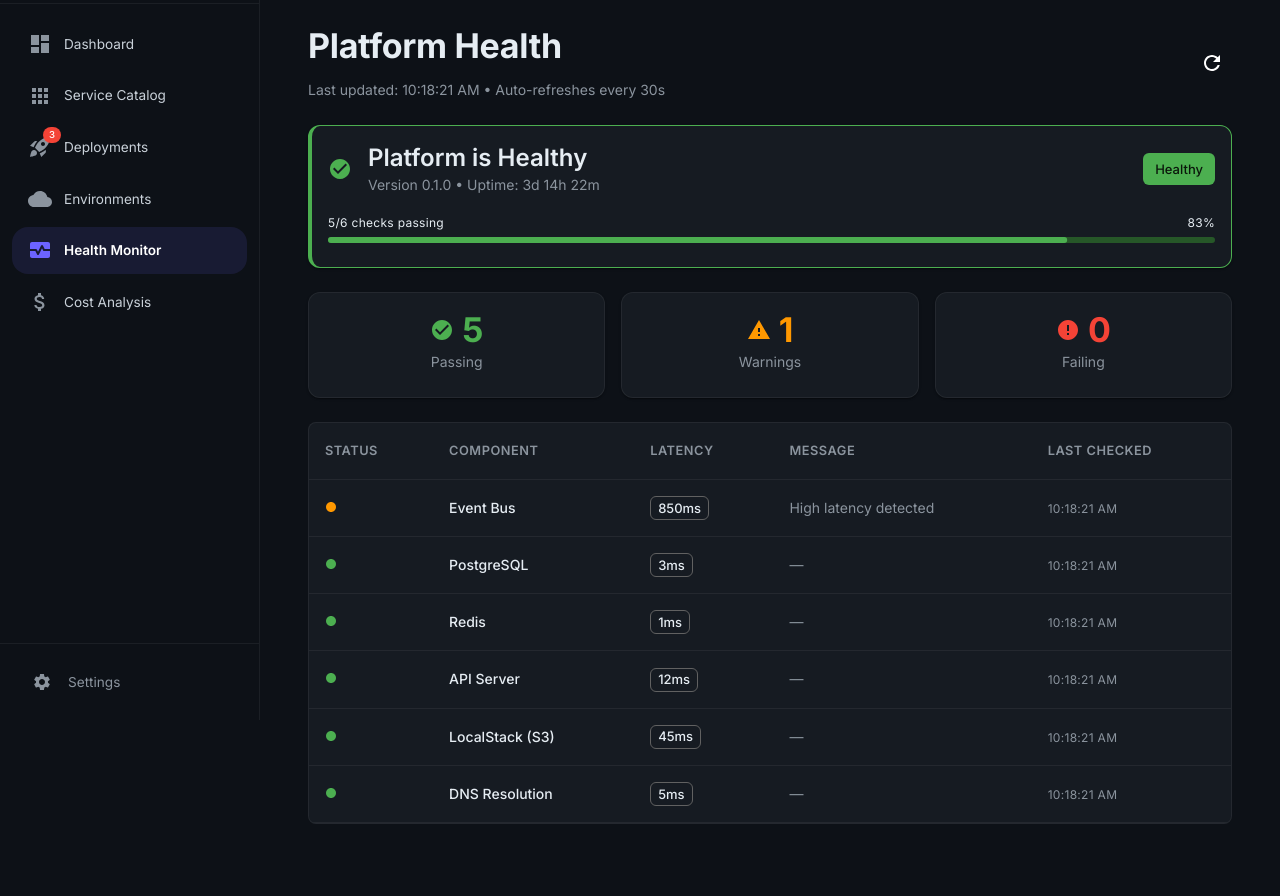
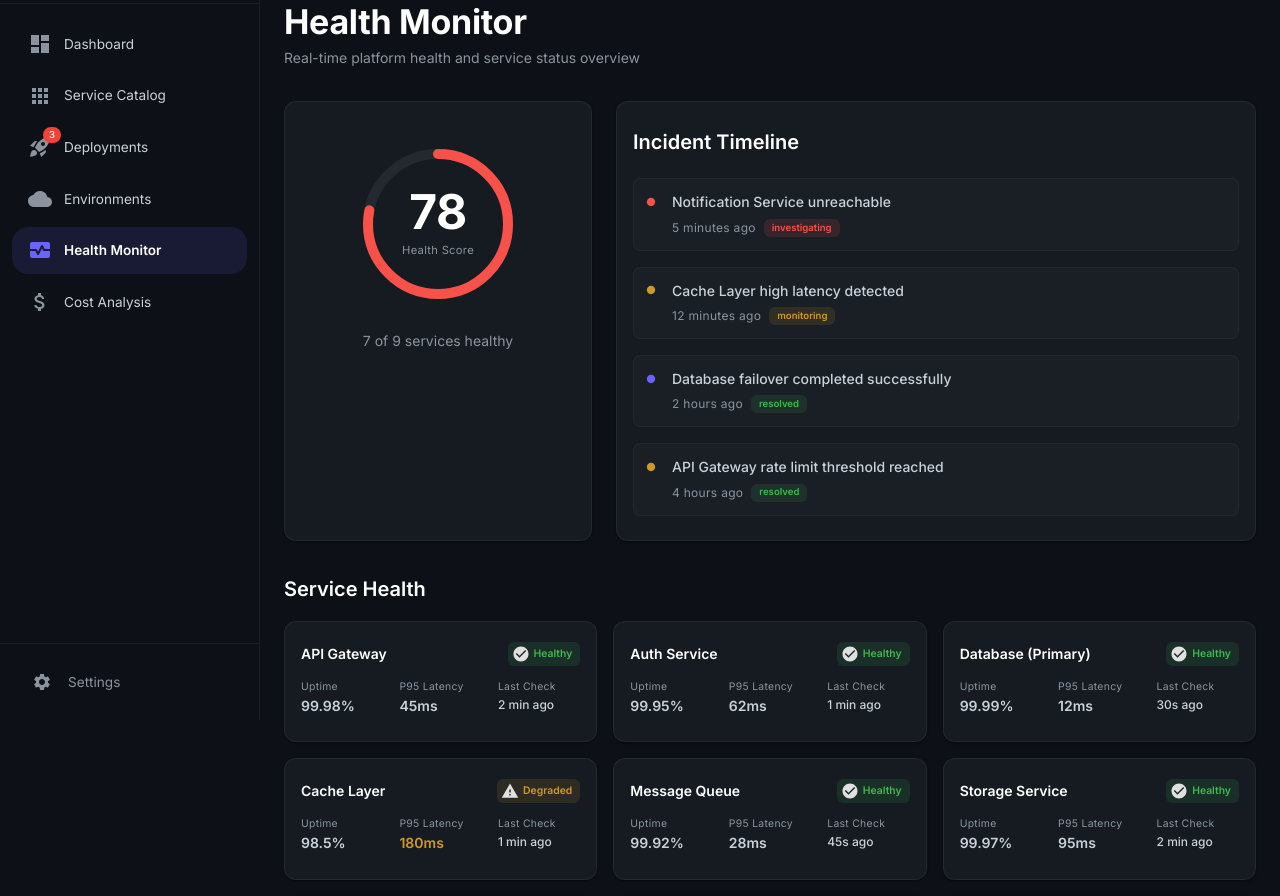
Before and after one commit to JasonTM17/Internal-_Developer_Platform_DevOps, a React (Vite) app in the folder apps/portal/: page /health in a window 1280 px wide. Shown: the part 80-976 px from the top of the page. Before the commit the page ends 952 px from the top, so only its background shows below. Built offline with nearby package versions, Linux system fonts and the light colour scheme; no server answers.

Commit message:
feat(portal): add comprehensive health monitoring dashboard

```diff
--- a/apps/portal/src/plugins/health/HealthDashboard.tsx
+++ b/apps/portal/src/plugins/health/HealthDashboard.tsx
@@ -7,253 +7,333 @@ import {
   CardContent,
   Chip,
   LinearProgress,
-  Alert,
   Stack,
-  Table,
-  TableBody,
-  TableCell,
-  TableContainer,
-  TableHead,
-  TableRow,
-  Paper,
   Tooltip,
-  IconButton,
 } from '@mui/material';
 import CheckCircleIcon from '@mui/icons-material/CheckCircle';
 import WarningIcon from '@mui/icons-material/Warning';
 import ErrorIcon from '@mui/icons-material/Error';
-import RefreshIcon from '@mui/icons-material/Refresh';
 import CircleIcon from '@mui/icons-material/Circle';
-import { platformApi } from '../../api/platformApi';
+import AccessTimeIcon from '@mui/icons-material/AccessTime';
+import TrendingUpIcon from '@mui/icons-material/TrendingUp';
 
-interface HealthCheck {
-  name: string;
-  status: 'pass' | 'warn' | 'fail';
-  latency_ms: number;
-  message?: string;
-  lastChecked: string;
-}
+// Mock data for the health dashboard
+const mockServices = [
+  { name: 'API Gateway', status: 'healthy' as const, uptime: 99.98, responseTime: 45, lastCheck: '2 min ago' },
+  { name: 'Auth Service', status: 'healthy' as const, uptime: 99.95, responseTime: 62, lastCheck: '1 min ago' },
+  { name: 'Database (Primary)', status: 'healthy' as const, uptime: 99.99, responseTime: 12, lastCheck: '30s ago' },
+  { name: 'Cache Layer', status: 'degraded' as const, uptime: 98.5, responseTime: 180, lastCheck: '1 min ago' },
+  { name: 'Message Queue', status: 'healthy' as const, uptime: 99.92, responseTime: 28, lastCheck: '45s ago' },
+  { name: 'Storage Service', status: 'healthy' as const, uptime: 99.97, responseTime: 95, lastCheck: '2 min ago' },
+  { name: 'Notification Service', status: 'down' as const, uptime: 95.2, responseTime: 0, lastCheck: '5 min ago' },
+  { name: 'Search Engine', status: 'healthy' as const, uptime: 99.88, responseTime: 120, lastCheck: '1 min ago' },
+  { name: 'CI/CD Pipeline', status: 'healthy' as const, uptime: 99.75, responseTime: 340, lastCheck: '3 min ago' },
+];
 
-interface PlatformHealth {
-  status: 'healthy' | 'degraded' | 'unhealthy';
-  version: string;
-  timestamp: string;
-  uptime: string;
-  checks: HealthCheck[];
-}
+const mockIncidents = [
+  { id: 1, title: 'Notification Service unreachable', severity: 'critical' as const, time: '5 minutes ago', status: 'investigating' },
+  { id: 2, title: 'Cache Layer high latency detected', severity: 'warning' as const, time: '12 minutes ago', status: 'monitoring' },
+  { id: 3, title: 'Database failover completed successfully', severity: 'info' as const, time: '2 hours ago', status: 'resolved' },
+  { id: 4, title: 'API Gateway rate limit threshold reached', severity: 'warning' as const, time: '4 hours ago', status: 'resolved' },
+];
 
-const statusConfig = {
-  healthy: { color: 'success' as const, icon: <CheckCircleIcon color="success" />, label: 'Healthy' },
-  degraded: { color: 'warning' as const, icon: <WarningIcon color="warning" />, label: 'Degraded' },
-  unhealthy: { color: 'error' as const, icon: <ErrorIcon color="error" />, label: 'Unhealthy' },
+const mockSLOs = [
+  { name: 'API Availability', target: 99.9, current: 99.95, budget: 87 },
+  { name: 'P95 Latency < 200ms', target: 95, current: 97.2, budget: 72 },
+  { name: 'Error Rate < 0.1%', target: 99.9, current: 99.85, budget: 45 },
+  { name: 'Deployment Success Rate', target: 99, current: 99.5, budget: 92 },
+];
+
+type ServiceStatus = 'healthy' | 'degraded' | 'down';
+
+const statusConfig: Record<ServiceStatus, { color: string; bg: string; icon: React.ReactNode; label: string }> = {
+  healthy: { color: '#3fb950', bg: 'rgba(63, 185, 80, 0.12)', icon: <CheckCircleIcon sx={{ fontSize: 18, color: '#3fb950' }} />, label: 'Healthy' },
+  degraded: { color: '#d29922', bg: 'rgba(210, 153, 34, 0.12)', icon: <WarningIcon sx={{ fontSize: 18, color: '#d29922' }} />, label: 'Degraded' },
+  down: { color: '#f85149', bg: 'rgba(248, 81, 73, 0.12)', icon: <ErrorIcon sx={{ fontSize: 18, color: '#f85149' }} />, label: 'Down' },
 };
 
-const checkStatusColors: Record<string, string> = {
-  pass: '#4caf50',
-  warn: '#ff9800',
-  fail: '#f44336',
+const incidentColors: Record<string, string> = {
+  critical: '#f85149',
+  warning: '#d29922',
+  info: '#6C63FF',
+};
+
+// Circular gauge component for overall health score
+const HealthGauge: React.FC<{ score: number }> = ({ score }) => {
+  const radius = 70;
+  const circumference = 2 * Math.PI * radius;
+  const strokeDashoffset = circumference - (score / 100) * circumference;
+  const color = score >= 95 ? '#3fb950' : score >= 80 ? '#d29922' : '#f85149';
+
+  return (
+    <Box sx={{ position: 'relative', display: 'inline-flex', alignItems: 'center', justifyContent: 'center' }}>
+      <svg width="180" height="180" viewBox="0 0 180 180">
+        {/* Background circle */}
+        <circle
+          cx="90"
+          cy="90"
+          r={radius}
+          fill="none"
+          stroke="rgba(255,255,255,0.06)"
+          strokeWidth="10"
+        />
+        {/* Progress circle */}
+        <circle
+          cx="90"
+          cy="90"
+          r={radius}
+          fill="none"
+          stroke={color}
+          strokeWidth="10"
+          strokeLinecap="round"
+          strokeDasharray={circumference}
+          strokeDashoffset={strokeDashoffset}
+          transform="rotate(-90 90 90)"
+          style={{ transition: 'stroke-dashoffset 1s ease-in-out' }}
+        />
+      </svg>
+      <Box sx={{ position: 'absolute', textAlign: 'center' }}>
+        <Typography variant="h3" sx={{ fontWeight: 700, color: '#ffffff', lineHeight: 1 }}>
+          {score}
+        </Typography>
+        <Typography variant="caption" sx={{ color: '#8b949e', fontSize: '0.7rem' }}>
+          Health Score
+        </Typography>
+      </Box>
+    </Box>
+  );
 };
 
 export const HealthDashboard: React.FC = () => {
-  const [health, setHealth] = useState<PlatformHealth | null>(null);
   const [loading, setLoading] = useState(true);
-  const [error, setError] = useState<string | null>(null);
-  const [lastRefresh, setLastRefresh] = useState<Date>(new Date());
-
-  const fetchHealth = async () => {
-    try {
-      const response = await platformApi.health.get();
-      setHealth(response);
-      setError(null);
-      setLastRefresh(new Date());
-    } catch (err) {
-      setError(err instanceof Error ? err.message : 'Failed to fetch health status');
-    } finally {
-      setLoading(false);
-    }
-  };
 
   useEffect(() => {
-    fetchHealth();
-    const interval = setInterval(fetchHealth, 30000);
-    return () => clearInterval(interval);
+    const timer = setTimeout(() => setLoading(false), 600);
+    return () => clearTimeout(timer);
   }, []);
 
-  const passCount = health?.checks.filter((c) => c.status === 'pass').length || 0;
-  const warnCount = health?.checks.filter((c) => c.status === 'warn').length || 0;
-  const failCount = health?.checks.filter((c) => c.status === 'fail').length || 0;
-  const totalChecks = health?.checks.length || 0;
-
-  const overallHealthPercent = totalChecks > 0 ? (passCount / totalChecks) * 100 : 0;
+  const healthyCount = mockServices.filter((s) => s.status === 'healthy').length;
+  const totalServices = mockServices.length;
+  const healthScore = Math.round((healthyCount / totalServices) * 100);
 
   if (loading) {
     return (
       <Box sx={{ p: 3 }}>
-        <LinearProgress />
+        <LinearProgress sx={{ borderRadius: 2 }} />
       </Box>
     );
   }
 
   return (
-    <Box sx={{ p: 3, maxWidth: 1400, mx: 'auto', animation: 'fadeIn 0.5s ease-out both' }}>
+    <Box sx={{ maxWidth: 1400, mx: 'auto', animation: 'fadeIn 0.5s ease-out both' }}>
       {/* Header */}
-      <Box sx={{ display: 'flex', justifyContent: 'space-between', alignItems: 'center', mb: 3 }}>
-        <Box>
-          <Typography variant="h4" component="h1" gutterBottom>
-            Platform Health
+      <Box sx={{ mb: 4 }}>
+        <Typography variant="h4" sx={{ fontWeight: 700, color: '#ffffff', mb: 0.5 }}>
+          Health Monitor
         </Typography>
-          <Typography variant="body2" color="text.secondary">
-            Last updated: {lastRefresh.toLocaleTimeString()} • Auto-refreshes every 30s
+        <Typography variant="body2" sx={{ color: '#8b949e' }}>
+          Real-time platform health and service status overview
         </Typography>
       </Box>
-        <IconButton onClick={fetchHealth} aria-label="Refresh health status">
-          <RefreshIcon />
-        </IconButton>
-      </Box>
 
-      {error && (
-        <Alert severity="error" sx={{ mb: 3 }}>
-          {error}
-        </Alert>
-      )}
-
-      {health && (
-        <>
-          {/* Overall Status Banner */}
-          <Card
-            sx={{
-              mb: 3,
-              borderLeft: 4,
-              borderColor: `${statusConfig[health.status].color}.main`,
-            }}
-          >
-            <CardContent>
-              <Box sx={{ display: 'flex', alignItems: 'center', gap: 2 }}>
-                {statusConfig[health.status].icon}
-                <Box sx={{ flexGrow: 1 }}>
-                  <Typography variant="h5">
-                    Platform is {statusConfig[health.status].label}
+      {/* Top Section: Health Gauge + Quick Stats */}
+      <Grid container spacing={3} sx={{ mb: 4 }}>
+        <Grid item xs={12} md={4}>
+          <Card sx={{ bgcolor: '#161b22', border: '1px solid rgba(255,255,255,0.06)', borderRadius: '12px', height: '100%' }}>
+            <CardContent sx={{ display: 'flex', flexDirection: 'column', alignItems: 'center', justifyContent: 'center', py: 4 }}>
+              <HealthGauge score={healthScore} />
+              <Typography variant="body2" sx={{ color: '#8b949e', mt: 2 }}>
+                {healthyCount} of {totalServices} services healthy
               </Typography>
-                  <Typography variant="body2" color="text.secondary">
-                    Version {health.version} • Uptime: {health.uptime}
-                  </Typography>
-                </Box>
-                <Chip
-                  label={statusConfig[health.status].label}
-                  color={statusConfig[health.status].color}
-                  size="medium"
-                />
-              </Box>
-              <Box sx={{ mt: 2 }}>
-                <Box sx={{ display: 'flex', justifyContent: 'space-between', mb: 0.5 }}>
-                  <Typography variant="caption">
-                    {passCount}/{totalChecks} checks passing
-                  </Typography>
-                  <Typography variant="caption">{overallHealthPercent.toFixed(0)}%</Typography>
-                </Box>
-                <LinearProgress
-                  variant="determinate"
-                  value={overallHealthPercent}
-                  color={health.status === 'healthy' ? 'success' : health.status === 'degraded' ? 'warning' : 'error'}
-                />
-              </Box>
-            </CardContent>
-          </Card>
-
-          {/* Summary Cards */}
-          <Grid container spacing={2} sx={{ mb: 3 }}>
-            <Grid item xs={4}>
-              <Card>
-                <CardContent sx={{ textAlign: 'center', py: 2 }}>
-                  <Stack direction="row" justifyContent="center" alignItems="center" spacing={1}>
-                    <CheckCircleIcon color="success" />
-                    <Typography variant="h4" color="success.main">{passCount}</Typography>
-                  </Stack>
-                  <Typography variant="body2" color="text.secondary">Passing</Typography>
             </CardContent>
           </Card>
         </Grid>
-            <Grid item xs={4}>
-              <Card>
-                <CardContent sx={{ textAlign: 'center', py: 2 }}>
-                  <Stack direction="row" justifyContent="center" alignItems="center" spacing={1}>
-                    <WarningIcon color="warning" />
-                    <Typography variant="h4" color="warning.main">{warnCount}</Typography>
+
+        <Grid item xs={12} md={8}>
+          <Card sx={{ bgcolor: '#161b22', border: '1px solid rgba(255,255,255,0.06)', borderRadius: '12px', height: '100%' }}>
+            <CardContent sx={{ py: 3 }}>
+              <Typography variant="h6" sx={{ fontWeight: 600, color: '#ffffff', mb: 2.5 }}>
+                Incident Timeline
+              </Typography>
+              <Stack spacing={2}>
+                {mockIncidents.map((incident) => (
+                  <Box
+                    key={incident.id}
+                    sx={{
+                      display: 'flex',
+                      alignItems: 'flex-start',
+                      gap: 2,
+                      p: 1.5,
+                      borderRadius: '8px',
+                      bgcolor: 'rgba(255,255,255,0.02)',
+                      border: '1px solid rgba(255,255,255,0.04)',
+                    }}
+                  >
+                    <CircleIcon sx={{ fontSize: 10, color: incidentColors[incident.severity], mt: 0.7 }} />
+                    <Box sx={{ flex: 1 }}>
+                      <Typography variant="body2" sx={{ color: '#c9d1d9', fontWeight: 500 }}>
+                        {incident.title}
+                      </Typography>
+                      <Stack direction="row" spacing={1} alignItems="center" sx={{ mt: 0.5 }}>
+                        <Typography variant="caption" sx={{ color: '#8b949e' }}>
+                          {incident.time}
+                        </Typography>
+                        <Chip
+                          label={incident.status}
+                          size="small"
+                          sx={{
+                            height: 18,
+                            fontSize: '0.6rem',
+                            fontWeight: 600,
+                            bgcolor: incident.status === 'resolved'
+                              ? 'rgba(63, 185, 80, 0.12)'
+                              : incident.status === 'investigating'
+                                ? 'rgba(248, 81, 73, 0.12)'
+                                : 'rgba(210, 153, 34, 0.12)',
+                            color: incident.status === 'resolved'
+                              ? '#3fb950'
+                              : incident.status === 'investigating'
+                                ? '#f85149'
+                                : '#d29922',
+                          }}
+                        />
                       </Stack>
-                  <Typography variant="body2" color="text.secondary">Warnings</Typography>
-                </CardContent>
-              </Card>
-            </Grid>
-            <Grid item xs={4}>
-              <Card>
-                <CardContent sx={{ textAlign: 'center', py: 2 }}>
-                  <Stack direction="row" justifyContent="center" alignItems="center" spacing={1}>
-                    <ErrorIcon color="error" />
-                    <Typography variant="h4" color="error.main">{failCount}</Typography>
+                    </Box>
+                  </Box>
+                ))}
               </Stack>
-                  <Typography variant="body2" color="text.secondary">Failing</Typography>
             </CardContent>
           </Card>
         </Grid>
       </Grid>
 
-          {/* Health Checks Table */}
-          <TableContainer component={Paper} variant="outlined">
-            <Table aria-label="Health checks table">
-              <TableHead>
-                <TableRow>
-                  <TableCell>Status</TableCell>
-                  <TableCell>Component</TableCell>
-                  <TableCell>Latency</TableCell>
-                  <TableCell>Message</TableCell>
-                  <TableCell>Last Checked</TableCell>
-                </TableRow>
-              </TableHead>
-              <TableBody>
-                {health.checks
-                  .sort((a, b) => {
-                    const order = { fail: 0, warn: 1, pass: 2 };
-                    return order[a.status] - order[b.status];
-                  })
-                  .map((check) => (
-                    <TableRow key={check.name} hover>
-                      <TableCell>
-                        <Tooltip title={check.status}>
-                          <CircleIcon
-                            sx={{ fontSize: 12, color: checkStatusColors[check.status] }}
+      {/* Service Health Grid */}
+      <Typography variant="h6" sx={{ fontWeight: 600, color: '#ffffff', mb: 2 }}>
+        Service Health
+      </Typography>
+      <Grid container spacing={2} sx={{ mb: 4 }}>
+        {mockServices.map((service) => (
+          <Grid item xs={12} sm={6} md={4} key={service.name}>
+            <Card
+              sx={{
+                bgcolor: '#161b22',
+                border: '1px solid rgba(255,255,255,0.06)',
+                borderRadius: '12px',
+                transition: 'all 0.2s ease',
+                '&:hover': { bgcolor: '#1c2128', border: '1px solid rgba(108, 99, 255, 0.15)' },
+              }}
+            >
+              <CardContent sx={{ py: 2.5 }}>
+                <Box sx={{ display: 'flex', justifyContent: 'space-between', alignItems: 'center', mb: 1.5 }}>
+                  <Typography variant="subtitle2" sx={{ color: '#ffffff', fontWeight: 600 }}>
+                    {service.name}
+                  </Typography>
+                  <Chip
+                    icon={statusConfig[service.status].icon as React.ReactElement}
+                    label={statusConfig[service.status].label}
+                    size="small"
+                    sx={{
+                      bgcolor: statusConfig[service.status].bg,
+                      color: statusConfig[service.status].color,
+                      fontWeight: 600,
+                      fontSize: '0.65rem',
+                      height: 24,
+                      '& .MuiChip-icon': { ml: 0.5 },
+                    }}
+                  />
+                </Box>
+
+                <Grid container spacing={2}>
+                  <Grid item xs={4}>
+                    <Typography variant="caption" sx={{ color: '#8b949e', display: 'block', fontSize: '0.65rem' }}>
+                      Uptime
+                    </Typography>
+                    <Typography variant="body2" sx={{ color: '#c9d1d9', fontWeight: 600 }}>
+                      {service.uptime}%
+                    </Typography>
+                  </Grid>
+                  <Grid item xs={4}>
+                    <Typography variant="caption" sx={{ color: '#8b949e', display: 'block', fontSize: '0.65rem' }}>
+                      P95 Latency
+                    </Typography>
+                    <Typography variant="body2" sx={{ color: service.responseTime > 150 ? '#d29922' : '#c9d1d9', fontWeight: 600 }}>
+                      {service.responseTime > 0 ? `${service.responseTime}ms` : '—'}
+                    </Typography>
+                  </Grid>
+                  <Grid item xs={4}>
+                    <Typography variant="caption" sx={{ color: '#8b949e', display: 'block', fontSize: '0.65rem' }}>
+                      Last Check
+                    </Typography>
+                    <Typography variant="body2" sx={{ color: '#c9d1d9', fontWeight: 500, fontSize: '0.75rem' }}>
+                      {service.lastCheck}
+                    </Typography>
+                  </Grid>
+                </Grid>
+              </CardContent>
+            </Card>
+          </Grid>
+        ))}
+      </Grid>
+
+      {/* SLO Compliance */}
+      <Typography variant="h6" sx={{ fontWeight: 600, color: '#ffffff', mb: 2 }}>
+        SLO Compliance
+      </Typography>
+      <Grid container spacing={2}>
+        {mockSLOs.map((slo) => {
+          const isAtRisk = slo.budget < 50;
+          const isMet = slo.current >= slo.target;
+
+          return (
+            <Grid item xs={12} sm={6} key={slo.name}>
+              <Card sx={{ bgcolor: '#161b22', border: '1px solid rgba(255,255,255,0.06)', borderRadius: '12px' }}>
+                <CardContent sx={{ py: 2.5 }}>
+                  <Box sx={{ display: 'flex', justifyContent: 'space-between', alignItems: 'center', mb: 1.5 }}>
+                    <Typography variant="subtitle2" sx={{ color: '#ffffff', fontWeight: 600 }}>
+                      {slo.name}
+                    </Typography>
+                    <Chip
+                      label={isMet ? 'Met' : 'At Risk'}
+                      size="small"
+                      sx={{
+                        bgcolor: isMet ? 'rgba(63, 185, 80, 0.12)' : 'rgba(248, 81, 73, 0.12)',
+                        color: isMet ? '#3fb950' : '#f85149',
+                        fontWeight: 600,
+                        fontSize: '0.65rem',
+                        height: 20,
+                      }}
+                    />
+                  </Box>
+
+                  <Box sx={{ display: 'flex', justifyContent: 'space-between', mb: 0.5 }}>
+                    <Typography variant="caption" sx={{ color: '#8b949e' }}>
+                      Current: {slo.current}% (Target: {slo.target}%)
+                    </Typography>
+                    <Typography variant="caption" sx={{ color: isAtRisk ? '#d29922' : '#8b949e' }}>
+                      Error budget: {slo.budget}%
+                    </Typography>
+                  </Box>
+                  <Tooltip title={`${slo.budget}% error budget remaining`}>
+                    <LinearProgress
+                      variant="determinate"
+                      value={slo.budget}
+                      sx={{
+                        height: 6,
+                        borderRadius: 3,
+                        bgcolor: 'rgba(255,255,255,0.06)',
+                        '& .MuiLinearProgress-bar': {
+                          borderRadius: 3,
+                          bgcolor: slo.budget > 70 ? '#3fb950' : slo.budget > 40 ? '#d29922' : '#f85149',
+                        },
+                      }}
                     />
                   </Tooltip>
-                      </TableCell>
-                      <TableCell>
-                        <Typography variant="body2" fontWeight="medium">
-                          {check.name}
-                        </Typography>
-                      </TableCell>
-                      <TableCell>
-                        <Chip
-                          label={`${check.latency_ms}ms`}
-                          size="small"
-                          variant="outlined"
-                          color={check.latency_ms > 1000 ? 'warning' : 'default'}
-                        />
-                      </TableCell>
-                      <TableCell>
-                        <Typography variant="body2" color="text.secondary">
-                          {check.message || '—'}
-                        </Typography>
-                      </TableCell>
-                      <TableCell>
-                        <Typography variant="caption" color="text.secondary">
-                          {new Date(check.lastChecked).toLocaleTimeString()}
-                        </Typography>
-                      </TableCell>
-                    </TableRow>
-                  ))}
-              </TableBody>
-            </Table>
-          </TableContainer>
-        </>
-      )}
+                </CardContent>
+              </Card>
+            </Grid>
+          );
+        })}
+      </Grid>
     </Box>
   );
 };
```
Lines whose indentation alone changed are shown as unchanged.
